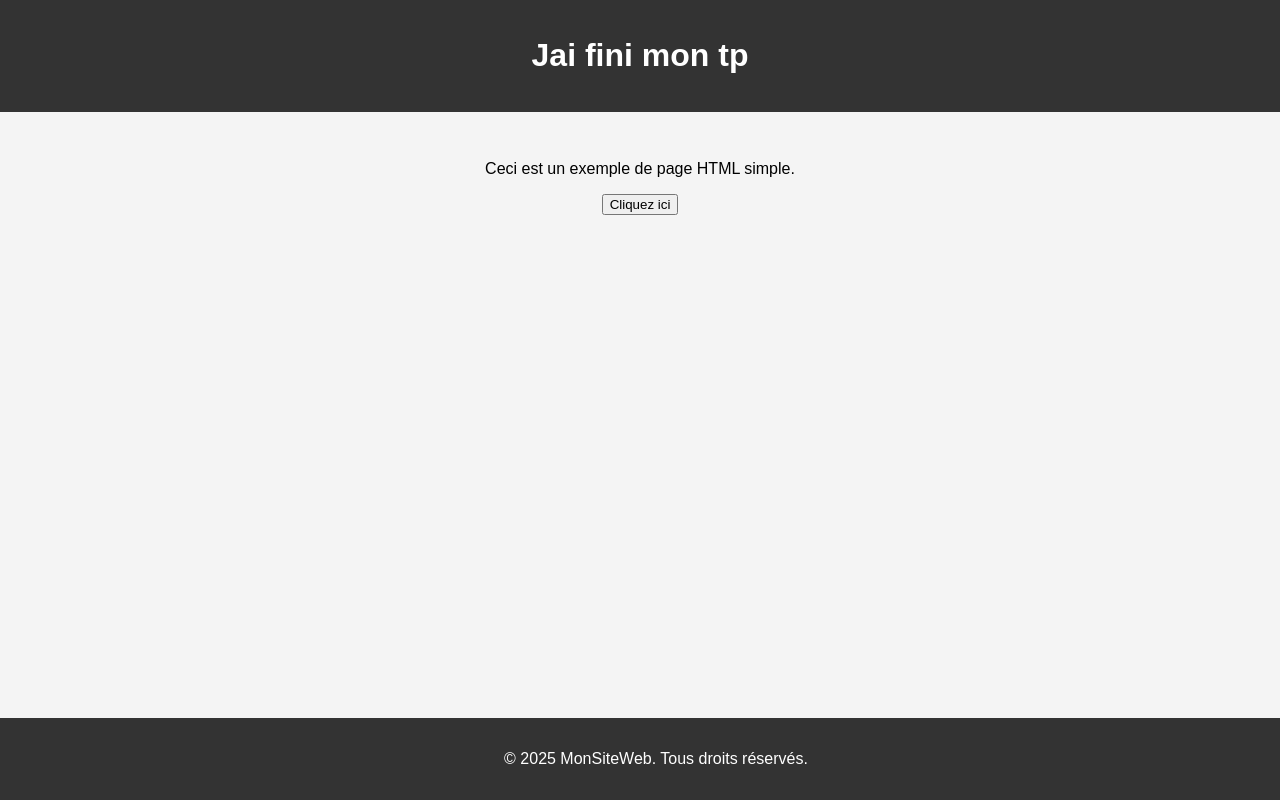
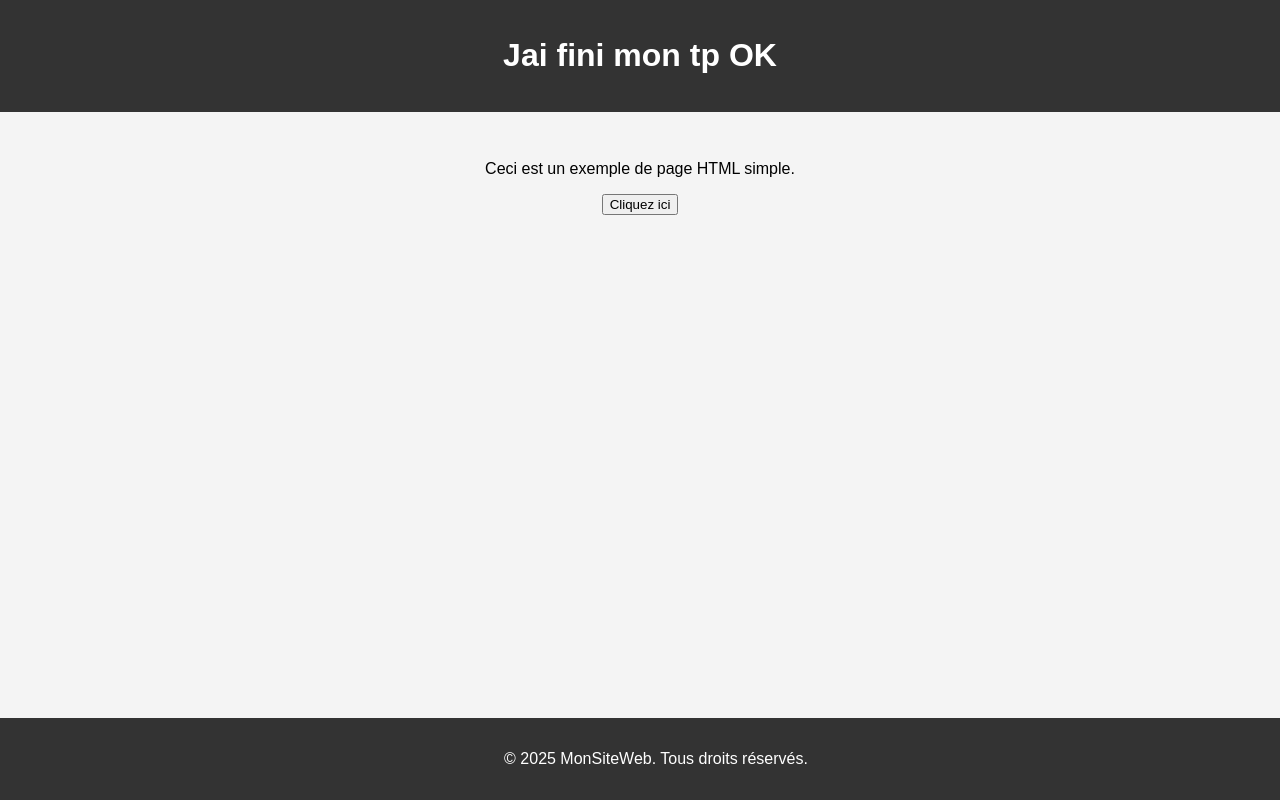
Before and after one commit to Ken7nedy/TP_kennedy, a plain HTML site: page index.html in a window 1280 px wide. Drawn offline with Linux system fonts and the light colour scheme.

Commit message:
conflit ken1

```diff
--- a/index.html
+++ b/index.html
@@ -34,7 +34,7 @@
 </head>
 <body>
     <header>
-        <h1>Jai fini mon tp</h1>
+        <h1>Jai fini mon tp OK</h1>
     </header>
     <main>
         <p>Ceci est un exemple de page HTML simple.</p>
```
